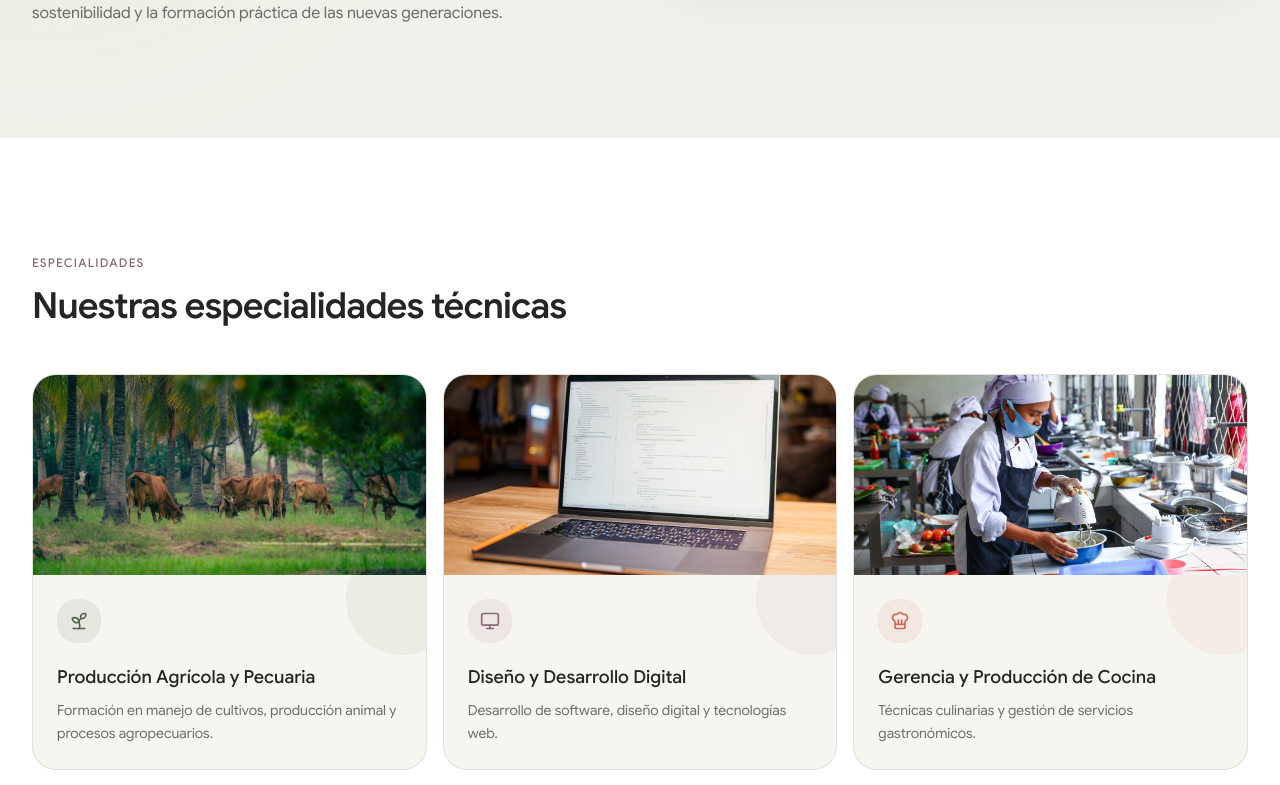
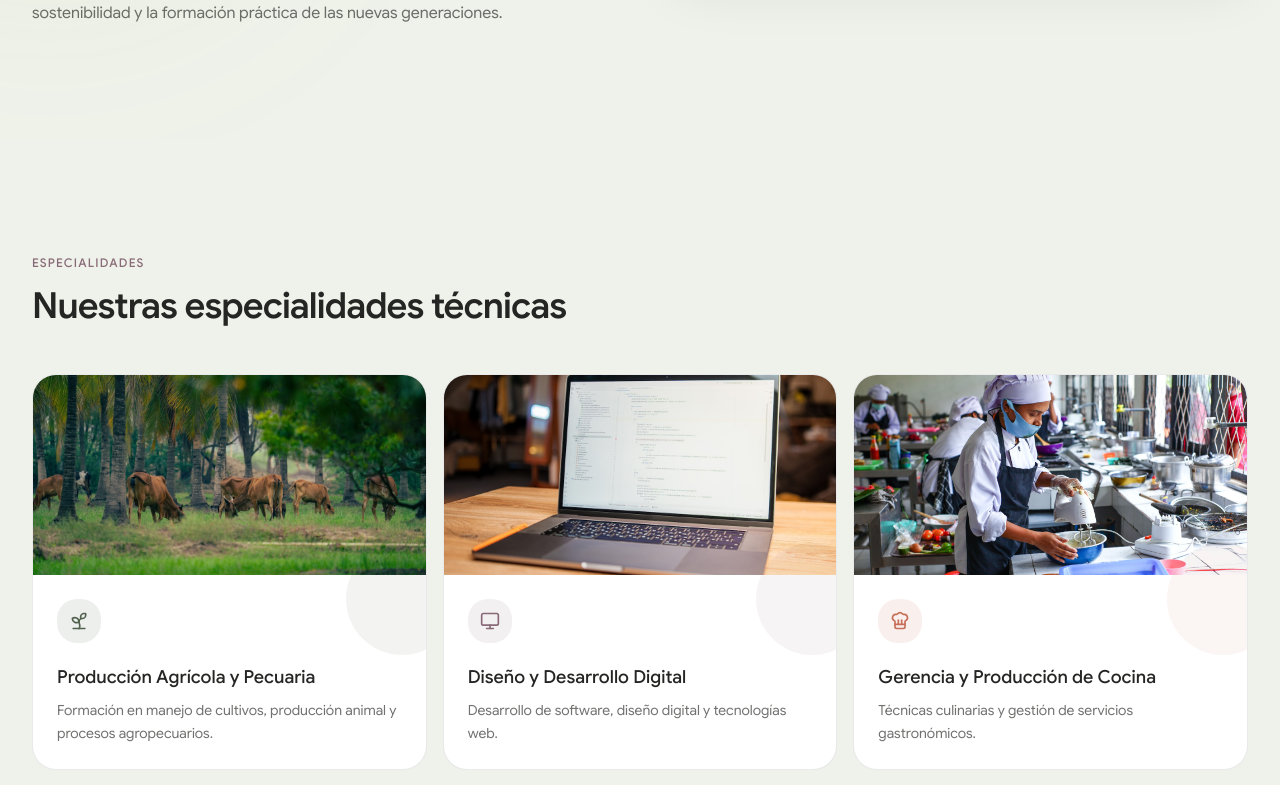
Before and after one commit to DiegoGutz316/gestionctp27-frontend, a Next.js app: page / in a window 1280 px wide. Shown: the part 1560-2345 px from the top of the page. Built offline with nearby package versions, Linux system fonts and the light colour scheme; no server answers; grey boxes are pictures that could not be loaded.

Commit message:
refactor(landing): update background colors for landing components to use 'bg-landing' class

```diff
--- a/src/features/landing/components/landing-calendario.tsx
+++ b/src/features/landing/components/landing-calendario.tsx
@@ -85,7 +85,7 @@ export function LandingCalendario() {
   return (
     <section
       id="calendario"
-      className="scroll-mt-24 bg-crema py-24 sm:py-28"
+      className="scroll-mt-24 bg-landing py-24 sm:py-28"
     >
       <div className="mx-auto max-w-7xl px-5 sm:px-8">
         <Encabezado />
--- a/src/features/landing/components/landing-especialidades.tsx
+++ b/src/features/landing/components/landing-especialidades.tsx
@@ -64,7 +64,7 @@ const ESPECIALIDADES: Especialidad[] = [
 
 export function LandingEspecialidades() {
   return (
-    <section id="especialidades" className="bg-tarjeta py-24 sm:py-28">
+    <section id="especialidades" className="bg-landing py-24 sm:py-28">
       <div className="mx-auto max-w-7xl px-5 sm:px-8">
         <div className="max-w-2xl">
           <span className="text-xs font-medium uppercase tracking-widest text-malva">
@@ -79,7 +79,7 @@ export function LandingEspecialidades() {
           {ESPECIALIDADES.map((especialidad) => (
             <div
               key={especialidad.nombre}
-              className={`group relative flex h-full flex-col overflow-hidden rounded-2xl border border-tinta/10 bg-crema transition-all hover:-translate-y-0.5 hover:shadow-[0_20px_45px_-25px_rgba(37,38,36,0.25)] lg:col-span-2 ${especialidad.className}`}
+              className={`group relative flex h-full flex-col overflow-hidden rounded-2xl border border-tinta/10 bg-tarjeta transition-all hover:-translate-y-0.5 hover:shadow-[0_20px_45px_-25px_rgba(37,38,36,0.25)] lg:col-span-2 ${especialidad.className}`}
             >
               <div className="relative h-[200px] w-full shrink-0 overflow-hidden">
                 <Image
--- a/src/features/landing/components/landing-footer.tsx
+++ b/src/features/landing/components/landing-footer.tsx
@@ -6,7 +6,7 @@ const MAPS_URL = "https://maps.app.goo.gl/aNgqKiZekCDtEGKJA";
 
 export function LandingFooter() {
   return (
-    <footer id="footer-contacto" className="border-t border-tinta/10 bg-crema">
+    <footer id="footer-contacto" className="border-t border-tinta/10 bg-landing">
       <div className="mx-auto grid max-w-7xl gap-10 px-5 py-14 sm:px-8 md:grid-cols-[1.2fr_1fr_1fr]">
         <div>
           <div className="flex items-center gap-3">
--- a/src/features/landing/components/landing-header.tsx
+++ b/src/features/landing/components/landing-header.tsx
@@ -18,7 +18,7 @@ export function LandingHeader() {
   const [menuAbierto, setMenuAbierto] = useState(false);
 
   return (
-    <header className="sticky top-0 z-50 border-b border-tinta/10 bg-crema/85 backdrop-blur-md">
+    <header className="sticky top-0 z-50 border-b border-tinta/10 bg-landing/85 backdrop-blur-md">
       <div className="mx-auto flex h-16 max-w-7xl items-center justify-between px-5 sm:px-8">
         <Link href="#inicio" className="flex items-center gap-3">
           <Image
@@ -49,7 +49,7 @@ export function LandingHeader() {
           <SelectorTema variante="landing" />
           <Link
             href="/login"
-            className="hidden rounded-full bg-oliva px-5 py-2.5 text-sm font-medium text-sobre-oliva transition hover:brightness-105 focus-visible:outline-none focus-visible:ring-2 focus-visible:ring-oliva/40 focus-visible:ring-offset-2 focus-visible:ring-offset-crema active:brightness-95 lg:inline-flex"
+            className="hidden rounded-full bg-oliva px-5 py-2.5 text-sm font-medium text-sobre-oliva transition hover:brightness-105 focus-visible:outline-none focus-visible:ring-2 focus-visible:ring-oliva/40 focus-visible:ring-offset-2 focus-visible:ring-offset-landing active:brightness-95 lg:inline-flex"
           >
             Ingresar
           </Link>
@@ -66,7 +66,7 @@ export function LandingHeader() {
       </div>
 
       {menuAbierto && (
-        <div className="border-t border-tinta/10 bg-crema px-5 pb-6 pt-2 lg:hidden">
+        <div className="border-t border-tinta/10 bg-landing px-5 pb-6 pt-2 lg:hidden">
           <nav className="flex flex-col gap-1">
             {NAV_LINKS.map((link) => (
               <a
```
